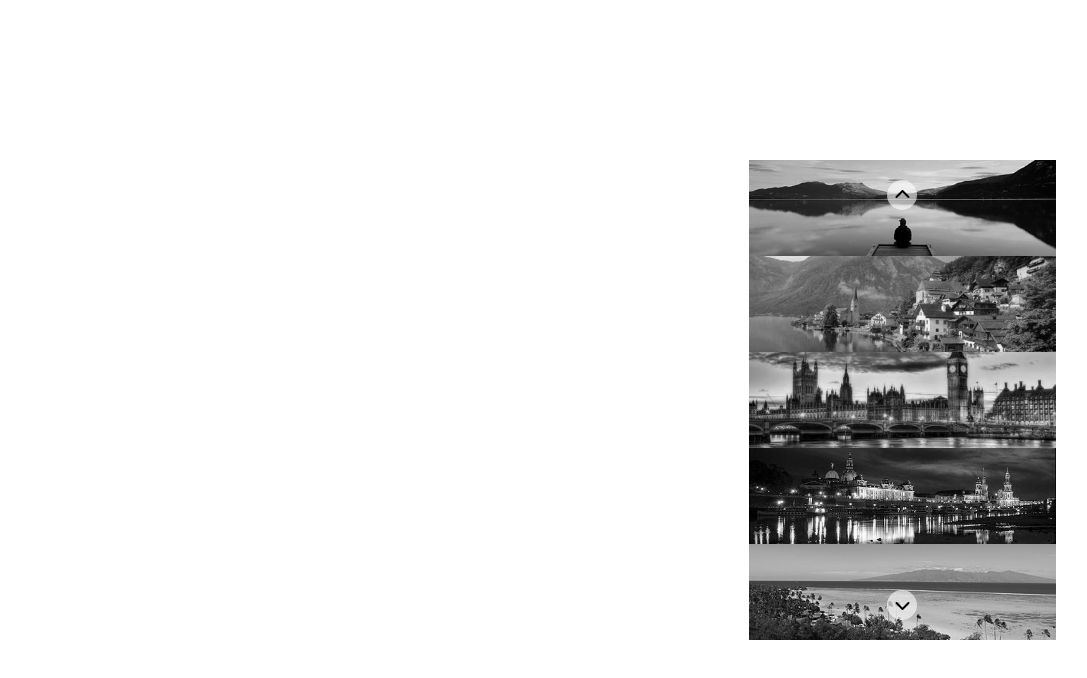
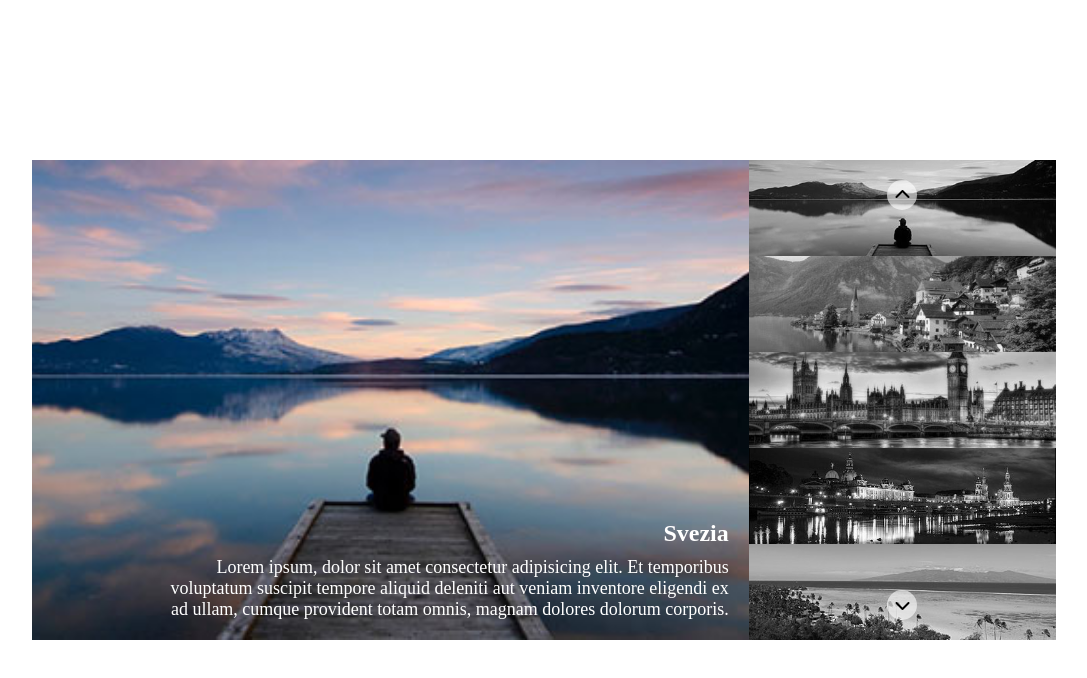
Before and after one commit to giuseppesiciliano/-js-array-carousel, a plain HTML site: page Milestone 2/index.html in a window 1280 px wide. Shown: the whole page, without its empty margins (96-1183 px from the left). Drawn offline with Linux system fonts and the light colour scheme.

Commit message:
Milestone 2

```diff
--- a/Milestone 2/css/style.css
+++ b/Milestone 2/css/style.css
@@ -35,6 +35,7 @@
     height: 100%;
     width: 100%;
     display: none;
+    position: relative;
 }
 .single-image.active {
     display: block;
@@ -43,6 +44,18 @@
     height: 100%;
     width: 100%;
     object-fit: cover;
+}
+.single-image .text {
+    position: absolute;
+    bottom: 20px;
+    right: 20px;
+    text-align: right;
+    width: 80%;
+    color: white;
+}
+.single-image p {
+    font-size: 18px;
+    padding-top: 10px;
 }
 
 /* Thumbs */
--- a/Milestone 2/index.html
+++ b/Milestone 2/index.html
@@ -19,8 +19,13 @@
             <!-- Image Container -->
             <div class="image-container">
 
-                <div class="single-image">
+                <div class="single-image active">
                     <img src="img/01.jpg" alt="Img 1">
+
+                    <div class="text">
+                        <h2>Svezia</h2>
+                        <p>Lorem ipsum, dolor sit amet consectetur adipisicing elit. Et temporibus voluptatum suscipit tempore aliquid deleniti aut veniam inventore eligendi ex ad ullam, cumque provident totam omnis, magnam dolores dolorum corporis.</p>
+                    </div>
                 </div>
 
                 <div class="single-image">
```
Also changed, not shown: Milestone 2/js/script.js (line endings or trailing spaces).
